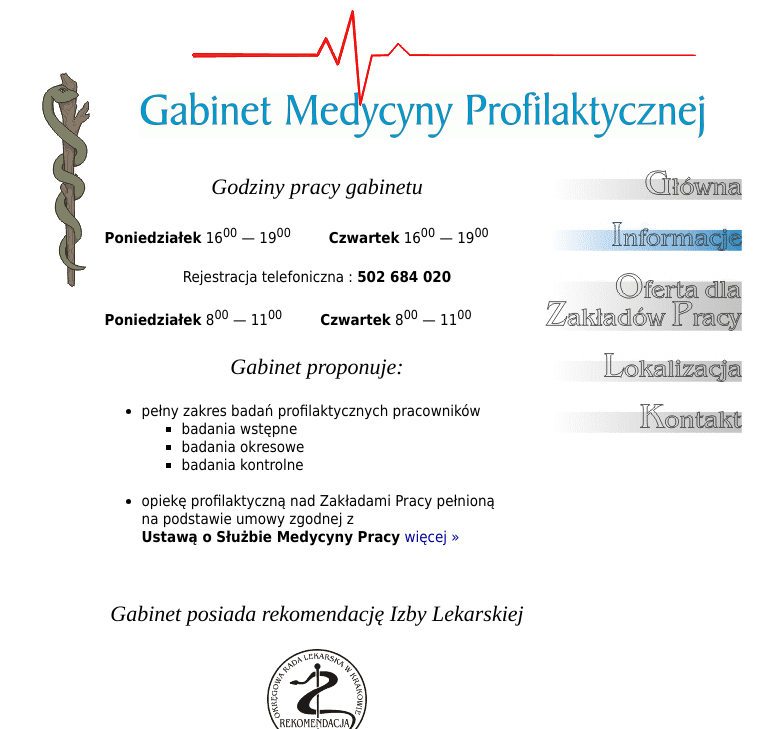
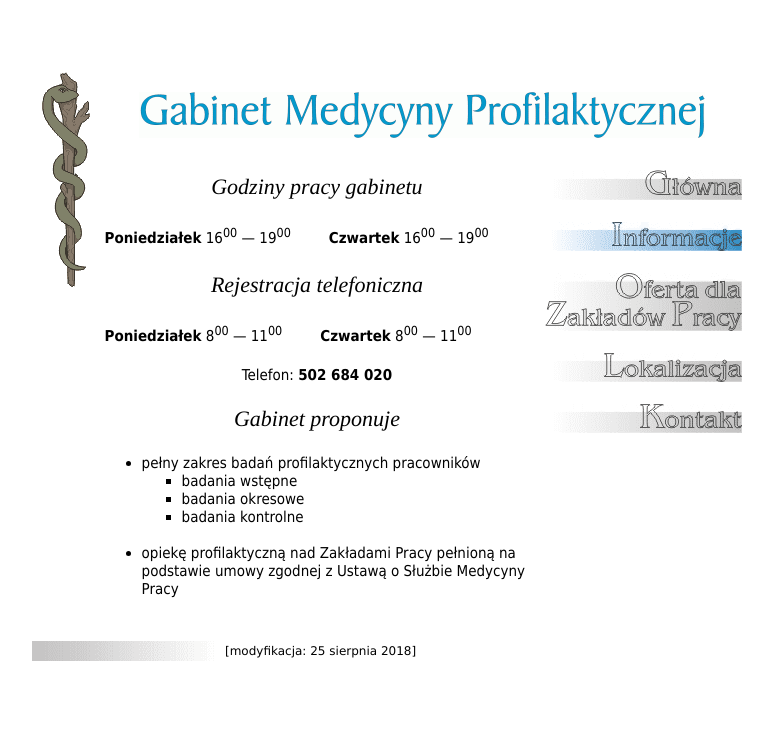
Before and after one commit to krzysztof-trzepla/gabinet-mp, a plain HTML site: page info.html in a window 1280 px wide. Shown: the top 729 px of the page, without its empty margins (248-1021 px from the left). Drawn offline with Linux system fonts and the light colour scheme.

Commit message:
Update pages structures.

```diff
--- a/index.html
+++ b/index.html
@@ -7,13 +7,12 @@
 		<meta name="Keywords" content="Medycyna, Gabinet Medycyny Profilaktycznej, specjalistyczny gabinet lekarski, Barbara Kowalska Trzepla, Myślenice, myslenice, usługi medyczne, opieka profilaktyczna, profilaktyka, badania, Medycyna Pracy, gabinet lekarski, badania okresowe, rekomendacja izby lekarskiej, EKG, elektrokardiogram, badania kierowców, refundacja recept, badania wstępne, badania okresowe, opieka medyczna nad zakładami pracy">
 		<meta name="Description" content="Specjalistyczny Gabinet Lekarski (Myślenice); lek. med. Barbara Kowalska-Trzepla - lekarz chorób wewnętrznych - specjalista medycyny pracy">
 		<meta name="Robots" content="INDEX, FOLLOW">
-		<title>&nbsp; Gabinet Medycyny Profilaktycznej &nbsp;</title>
+		<title>Gabinet Medycyny Profilaktycznej</title>
 		<script type="text/javascript" language="JavaScript" src="gabinet.js"></script>
 		<link rel="stylesheet" href="gabinet.css" type="text/css">
 	</head>
 	<body bgcolor="#FFFFFF">
 		<script type="text/javascript" language="JavaScript">wycentruj('ekg',400,96);</script>
-		<div id="ekg"><img src="graf/ekg.gif" width="504" height="96" border="0" alt="_/\_"></div>
 		<table align="center" width="720" cellspacing="10" cellpadding="0" border="0">
 			<tr>
 				<td width="50" rowspan="2" valign="top">
@@ -33,7 +32,7 @@
 					<br>
 					<h3 class="nagl">Specjalistyczny Gabinet Lekarski</h3>
 					<p class="srednie" align="center">
-						lek. med. <b>Barbara&nbsp;Kowalska&nbsp;-&nbsp;Trzepla</b><br>
+						lek. med. <b>Barbara Kowalska-Trzepla</b><br>
 						lekarz chorób wewnętrznych<br>
 						specjalista medycyny pracy
 					</p>
@@ -72,7 +71,7 @@
 				<td width="184" background="graf/tlo.gif" class="male">
 				</td>
 				<td width="500" class="male">
-					[&nbsp;<a href="mailto:gabinet@gabinet-mp.pl" class="male">E-MAIL</a>&nbsp;|&nbsp;modyfikacja:&nbsp;<script type="text/javascript" language="JavaScript">modyfikacja();</script>&nbsp;]
+					[modyfikacja: <script type="text/javascript" language="JavaScript">modyfikacja();</script>]
 				</td>
 				<td align="right" class="male">
 				</td>
--- a/info.html
+++ b/info.html
@@ -7,13 +7,12 @@
 		<meta name="Keywords" content="Medycyna, Gabinet Medycyny Profilaktycznej, specjalistyczny gabinet lekarski, Barbara Kowalska Trzepla, Myślenice, myslenice, usługi medyczne, opieka profilaktyczna, profilaktyka, badania, Medycyna Pracy, gabinet lekarski, badania okresowe, rekomendacja izby lekarskiej, EKG, elektrokardiogram, badania kierowców, refundacja recept, badania wstępne, badania okresowe, opieka medyczna nad zakładami pracy">
 		<meta name="Description" content="Specjalistyczny Gabinet Lekarski (Myślenice); lek. med. Barbara Kowalska-Trzepla - lekarz chorób wewnętrznych - specjalista medycyny pracy">
 		<meta name="Robots" content="INDEX, FOLLOW">
-		<title>&nbsp; Gabinet Medycyny Profilaktycznej &nbsp; (informacje)</title>
+		<title>Gabinet Medycyny Profilaktycznej (informacje)</title>
 		<script type="text/javascript" language="JavaScript" src="gabinet.js"></script>
 		<link rel="stylesheet" href="gabinet.css" type="text/css">
 	</head>
 	<body bgcolor="#FFFFFF">
 		<script type="text/javascript" language="JavaScript">wycentruj('ekg',400,96);</script>
-		<div id="ekg"><img src="graf/ekg.gif" width="504" height="96" border="0" alt="_/\_"></div>
 		<table align="center" width="720" cellspacing="10" cellpadding="0" border="0">
 			<tr>
 				<td width="50" rowspan="2" valign="top">
@@ -35,32 +34,34 @@
 						<table>
 							<tr>
 								<td>
-									<b>Poniedziałek</b> 16<sup>00</sup>&nbsp;&#151;&nbsp;19<sup>00</sup></b>
+									<b>Poniedziałek</b> 16<sup>00</sup> &#151; 19<sup>00</sup></b>
 								</td>
 								<td width="30">
 								</td>
 								<td>
-									<b>Czwartek</b> 16<sup>00</sup>&nbsp;&#151;&nbsp;19<sup>00</sup></b>
+									<b>Czwartek</b> 16<sup>00</sup> &#151; 19<sup>00</sup></b>
+								</td>
+							</tr>
+						</table>
+					</dl>
+					<h3 class="nagl">Rejestracja telefoniczna</h3>
+					<dl class="srednie">
+						<table>
+							<tr>
+								<td>
+									<b>Poniedziałek</b> 8<sup>00</sup> &#151; 11<sup>00</sup></b>
+								</td>
+								<td width="30">
+								</td>
+								<td>
+									<b>Czwartek</b> 8<sup>00</sup> &#151; 11<sup>00</sup></b>
 								</td>
 							</tr>
 						</table>
 						<br>
-						<center>Rejestracja telefoniczna : <b>502 684 020</b></center>
-						<br>
-						<table>
-							<tr>
-								<td>
-									<b>Poniedziałek</b> 8<sup>00</sup>&nbsp;&#151;&nbsp;11<sup>00</sup></b>
-								</td>
-								<td width="30">
-								</td>
-								<td>
-									<b>Czwartek</b> 8<sup>00</sup>&nbsp;&#151;&nbsp;11<sup>00</sup></b>
-								</td>
-							</tr>
-						</table>
+						<center>Telefon: <b>502 684 020</b></center>
 					</dl>
-					<h3 class="nagl">Gabinet proponuje:</h3>
+					<h3 class="nagl">Gabinet proponuje</h3>
 					<ul type="disc" class="srednie">
 						<li>pełny zakres badań profilaktycznych pracowników
 							<ul type="square" class="srednie">
@@ -70,18 +71,10 @@
 							</ul>
 						</li>
 						<br>
-						<li>opiekę profilaktyczną nad Zakładami Pracy pełnioną na&nbsp;podstawie umowy zgodnej z&nbsp;
-							<b>Ustawą&nbsp;o&nbsp;Służbie&nbsp;Medycyny&nbsp;Pracy</b>
-							<a href="ofertz.html" class="srednie">więcej&nbsp;&#187;</a>
+						<li>
+							opiekę profilaktyczną nad Zakładami Pracy pełnioną na podstawie umowy zgodnej z Ustawą o Służbie Medycyny Pracy
 						</li>
 					</ul>
-					<br>
-					<h3 class="nagl">Gabinet posiada rekomendację Izby Lekarskiej</h3>
-					<p align="center">
-						<a href="javascript:okno('certyfikat.html',600,425)">
-							<img src="graf/rekom.gif" width="100" height="100" border="0" alt=" Certyfikat ">
-						</a>
-					</p>
 				</td>
 				<td align="right" valign="top" width="200">
 					<br>
@@ -109,12 +102,13 @@
 				</td>
 			</tr>
 		</table>
+		<br>
 		<table align="center" width="720" height="0" cellspacing="0" cellpadding="3" border="0">
 			<tr>
 				<td width="184" background="graf/tlo.gif" class="male">
 				</td>
 				<td width="500" class="male">
-					[&nbsp;<a href="mailto:gabinet@gabinet-mp.pl" class="male">E-MAIL</a>&nbsp;|&nbsp;modyfikacja:&nbsp;<script type="text/javascript" language="JavaScript">modyfikacja();</script>&nbsp;]
+					[modyfikacja: <script type="text/javascript" language="JavaScript">modyfikacja();</script>]
 				</td>
 				<td align="right" class="male">
 				</td>
```
Also changed, not shown: kontakt.html (+7 -15 lines), lokal.html (+3 -5 lines), ofertz.html (+8 -16 lines).
